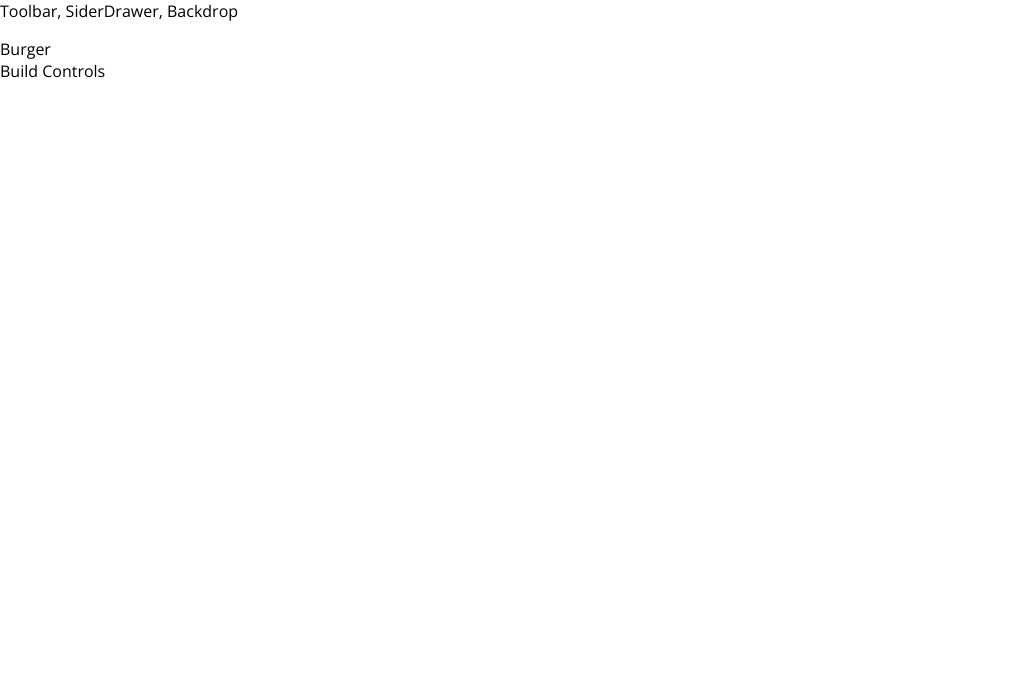
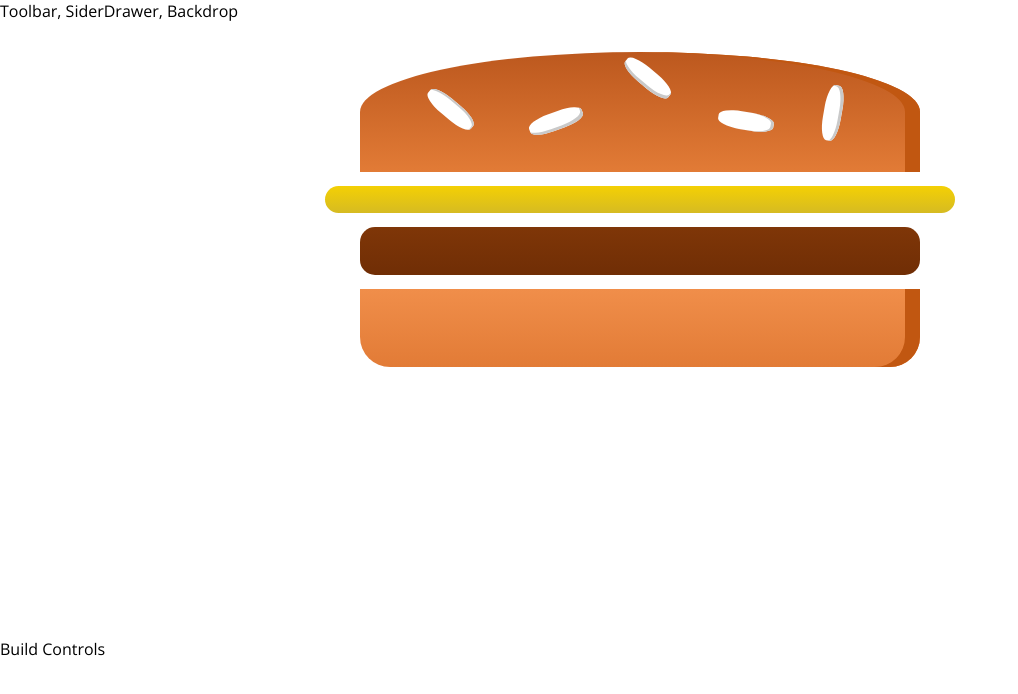
Before and after one commit to A-Wei/react-burger-builder, a React app: page / in a window 1280 px wide. Shown: the top 694 px of the page, without its empty margins (0-1018 px from the left). Built offline with nearby package versions, Linux system fonts and the light colour scheme.

Commit message:
Starting the burger component

```diff
--- a/package.json
+++ b/package.json
@@ -31,6 +31,7 @@
     "postcss-flexbugs-fixes": "3.2.0",
     "postcss-loader": "2.0.8",
     "promise": "8.0.1",
+    "prop-types": "^15.7.2",
     "raf": "3.4.0",
     "react": "^16.11.0",
     "react-dev-utils": "^5.0.1",
--- /dev/null
+++ b/src/components/Burger/Burger.css
@@ -0,0 +1,30 @@
+.Burger {
+    width: 100%;
+    margin: auto;
+    height: 250px;
+    overflow: scroll;
+    text-align: center;
+    font-weight: bold;
+    font-size: 1.2rem;
+}
+
+@media (min-width: 500px) and (min-height: 400px) {
+    .Burger {
+        width: 350px;
+        height: 300px;
+    }
+}
+
+@media (min-width: 500px) and (min-height: 401px) {
+    .Burger {
+        width: 450px;
+        height: 400px;
+    }
+}
+
+@media (min-width: 1000px) and (min-height: 700px) {
+    .Burger {
+        width: 700px;
+        height: 600px;
+    }
+}
--- /dev/null
+++ b/src/components/Burger/Burger.js
@@ -0,0 +1,17 @@
+import React from 'react';
+
+import classes from './Burger.css'
+import BurgerIngredient from './BurgerIngredient/BurgerIngredient';
+
+const burger = (props) => {
+    return (
+        <div className={classes.Burger}>
+            <BurgerIngredient type="bread-top"/>
+            <BurgerIngredient type="cheese"/>
+            <BurgerIngredient type="meat"/>
+            <BurgerIngredient type="bread-bottom"/>
+        </div>
+    )
+}
+
+export default burger;
--- a/src/components/Burger/BurgerIngredient/BurgerIngredient.js
+++ b/src/components/Burger/BurgerIngredient/BurgerIngredient.js
@@ -1,15 +1,17 @@
-import React from 'react'
+import React, { Component } from 'react';
+import PropTypes from 'prop-types';
 
-import classes from './BurgerIngredient.css'
+import classes from './BurgerIngredient.css';
 
-const burgerIngredient = (props) => {
+class BurgerIngredient extends Component {
+    render () {
         let ingredient = null;
 
-    switch (props.type) {
+        switch (this.props.type) {
             case ('bread-bottom'):
-            ingredient = <div className={classes.BreadBotton}></div>
+                ingredient = <div className={classes.BreadBottom}></div>
                 break;
-        case ('bread-up'):
+            case ('bread-top'):
                 ingredient = (
                     <div className={classes.BreadTop}>
                         <div className={classes.Seeds1}></div>
@@ -34,6 +36,11 @@
         }
 
         return ingredient;
+   }
+}
+
+BurgerIngredient.propTypes = {
+    type: PropTypes.string.isRequired
 };
 
-export default burgerIngredient;
+export default BurgerIngredient;
--- a/src/containers/BurgerBuilder/BurgerBuilder.js
+++ b/src/containers/BurgerBuilder/BurgerBuilder.js
@@ -1,12 +1,13 @@
 import React, { Component } from 'react';
 
 import Aux from '../../hoc/Aux'
+import Burger from '../../components/Burger/Burger'
 
 class BurgerBuilder extends Component {
     render () {
         return (
             <Aux>
-                <div>Burger</div>
+                <Burger />
                 <div>Build Controls</div>
             </Aux>
         );
```
Also changed, not shown: 1 other file (tests, documents, lock files or other folders). Lines whose indentation alone changed are shown as unchanged.
